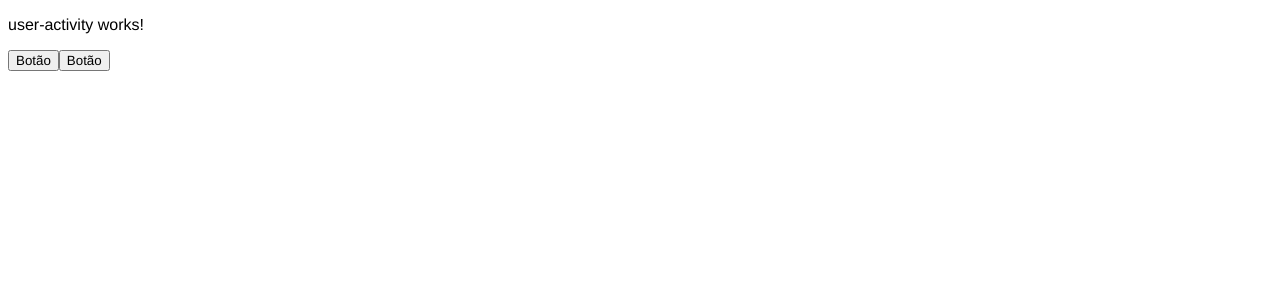
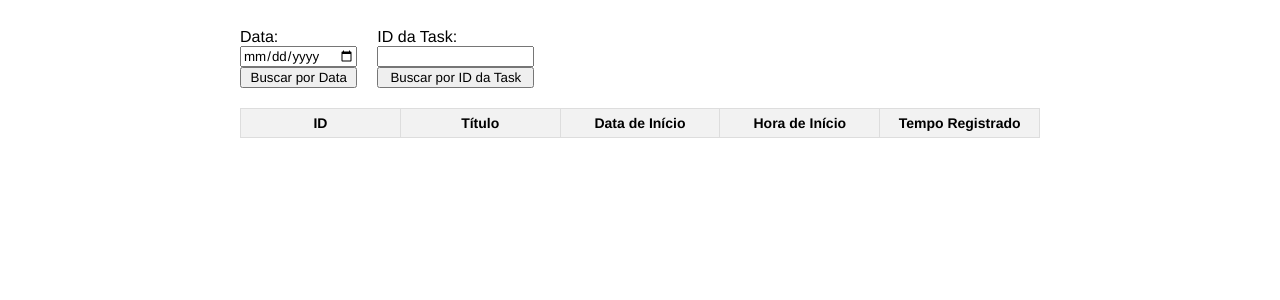
Before and after one commit to DiegoHahn/ADOFront, an Angular app: page /reports/user-activity in a window 1280 px wide. Shown: the top 300 px of the page. Built offline with nearby package versions, Linux system fonts and the light colour scheme.

Commit message:
Implement user activity filtering with date and work item ID inputs

```diff
--- a/src/app/components/reports/user-activity/user-activity.component.css
+++ b/src/app/components/reports/user-activity/user-activity.component.css
@@ -0,0 +1,41 @@
+.container {
+    padding: 20px;
+    max-width: 800px;
+    margin: 0 auto;
+}
+
+.filter-form {
+    display: flex;
+    gap: 20px;
+    margin-bottom: 20px;
+}
+
+.form-group {
+    display: flex;
+    flex-direction: column;
+}
+
+.records-table {
+    width: 100%;
+    border-collapse: collapse;
+    table-layout: fixed;
+}
+
+.records-table th, .records-table td {
+    border: 1px solid #ddd;
+    padding: 6px 8px;
+    text-align: center;
+    vertical-align: middle;
+    font-size: 14px;
+    overflow: hidden;
+    text-overflow: ellipsis;
+    white-space: nowrap;
+}
+
+.records-table th {
+    background-color: #f2f2f2;
+}
+
+.records-table tr:hover {
+    background-color: #f1f1f1;
+}
--- a/src/app/components/reports/user-activity/user-activity.component.html
+++ b/src/app/components/reports/user-activity/user-activity.component.html
@@ -1,3 +1,36 @@
-<p>user-activity works!</p>
-<button (click)="loadRecordsByDate(2, '2024-11-27', 0, 10)">Botão</button>
-<button (click)="loadRecordsByWorkItemID(2, 4, 0, 10)">Botão</button>
+<div class="container">
+    <form [formGroup]="filterForm" class="filter-form">
+      <div class="form-group">
+        <label for="date">Data:</label>
+        <input type="date" id="date" formControlName="date" />
+        <button type="button" (click)="loadRecordsByDate()">Buscar por Data</button>
+      </div>
+
+      <div class="form-group">
+        <label for="workItemId">ID da Task:</label>
+        <input type="number" id="workItemId" formControlName="workItemId" />
+        <button type="button" (click)="loadRecordsByWorkItemID()">Buscar por ID da Task</button>
+      </div>
+    </form>
+
+    <table class="records-table">
+      <thead>
+        <tr>
+          <th>ID</th>
+          <th>Título</th>
+          <th>Data de Início</th>
+          <th>Hora de Início</th>
+          <th>Tempo Registrado</th>
+        </tr>
+      </thead>
+      <tbody>
+        <tr *ngFor="let record of activityRecords">
+          <td>{{ record.id }}</td>
+          <td>{{ record.title }}</td>
+          <td>{{ record.startTime | date: 'dd/MM/yyyy':'UTC' }}</td>
+          <td>{{ record.startTime | date: 'HH:mm:ss':'UTC' }}</td>
+          <td>{{ record.currentTrackedTime }}</td>
+        </tr>
+      </tbody>
+    </table>
+  </div>
--- a/src/app/components/reports/user-activity/user-activity.component.ts
+++ b/src/app/components/reports/user-activity/user-activity.component.ts
@@ -1,37 +1,48 @@
-import { ActivityRecord } from './../../ActivityRecord';
-import { Component } from '@angular/core';
+import { Component, OnInit } from '@angular/core';
+import { FormBuilder, FormGroup } from '@angular/forms';
+import { ActivityRecord } from '../../ActivityRecord';
 import { ActivityRecordService } from '../activity-record.service';
-import { ActivityRecordsPage } from '../../ActivityRecordsPage';
 
 @Component({
   selector: 'app-user-activity',
   templateUrl: './user-activity.component.html',
   styleUrls: ['./user-activity.component.css']
 })
-export class UserActivityComponent {
-
+export class UserActivityComponent implements OnInit {
   activityRecords: ActivityRecord[] = [];
   totalElements: number | undefined;
+  filterForm: FormGroup;
 
   constructor(
-    private activityRecordService: ActivityRecordService
-  ) { }
+    private activityRecordService: ActivityRecordService,
+    private fb: FormBuilder
+  ) {
+    this.filterForm = this.fb.group({
+      userId: [2],
+      date: [''],
+      workItemId: [''],
+      pageIndex: [0],
+      pageSize: [10]
+    });
+  }
 
   ngOnInit(): void {
   }
-  loadRecordsByDate(userID: number, date: string, pageIndex: number, pageSize: number){
-    this.activityRecordService.getActivitiesRecordsByDate(userID, date, pageIndex, pageSize).subscribe((response: ActivityRecordsPage) => {
+
+  loadRecordsByDate() {
+    const { userId, date, pageIndex, pageSize } = this.filterForm.value;
+    this.activityRecordService.getActivitiesRecordsByDate(userId, date, pageIndex, pageSize).subscribe(response => {
       this.activityRecords = response.content;
       this.totalElements = response.totalElements;
       console.log(this.activityRecords);
     });
   }
 
-  loadRecordsByWorkItemID(userID: number, workItemID: number, pageIndex: number, pageSize: number){
-    this.activityRecordService.getActivitiesRecordsByWorkItemID(userID, workItemID, pageIndex, pageSize).subscribe((response: ActivityRecordsPage) => {
+  loadRecordsByWorkItemID() {
+    const { userId, workItemId, pageIndex, pageSize } = this.filterForm.value;
+    this.activityRecordService.getActivitiesRecordsByWorkItemID(userId, workItemId, pageIndex, pageSize).subscribe(response => {
       this.activityRecords = response.content;
       this.totalElements = response.totalElements;
-      console.log(this.activityRecords);
     });
   }
 }
```
